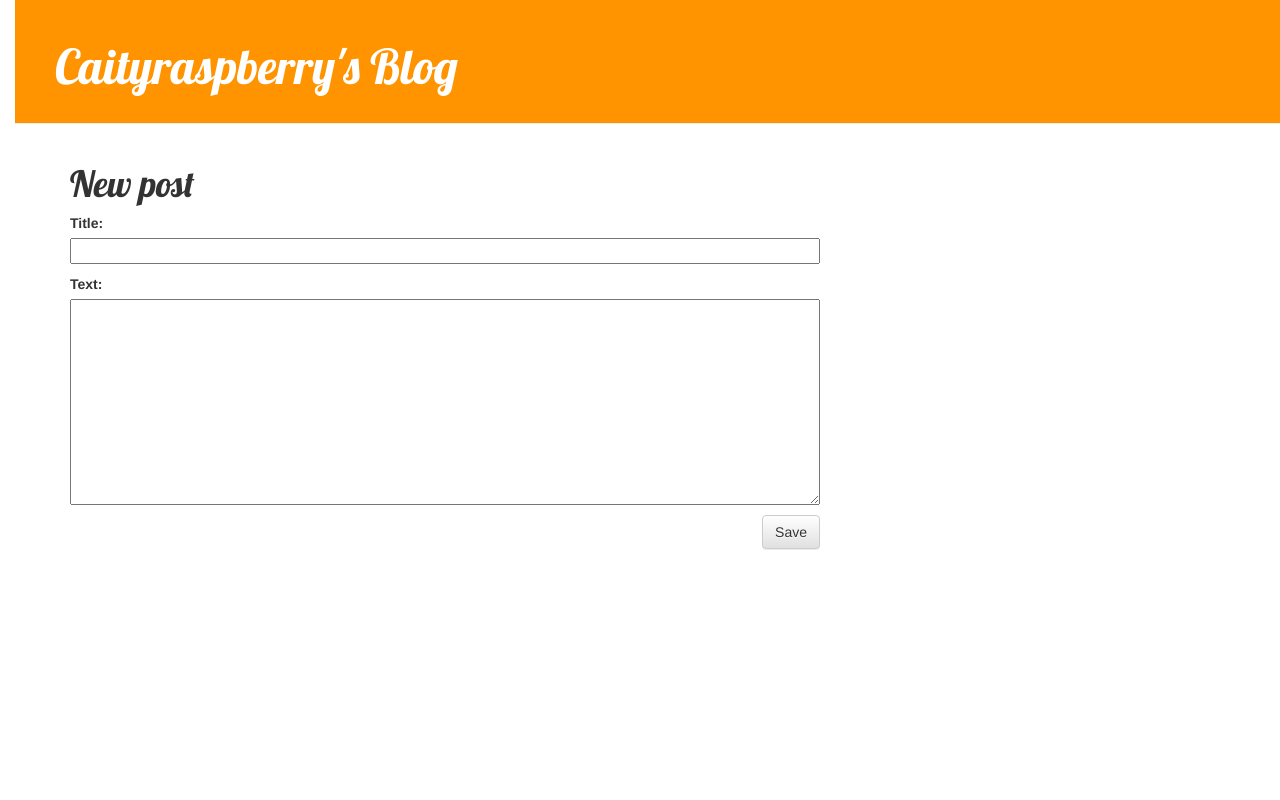
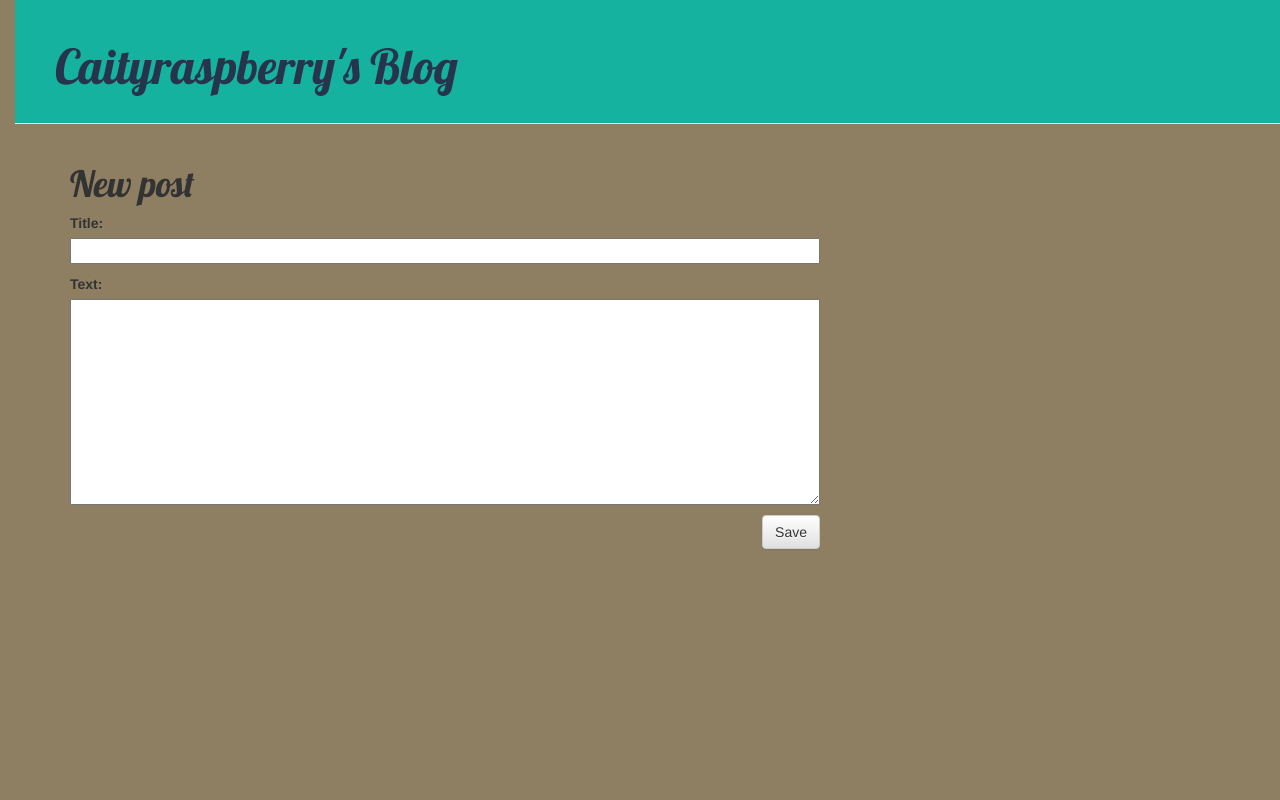
Before and after one commit to caityraspberry/my-first-blog, a Django app: page /post/new/ in a window 1280 px wide. Run offline with Django 3.2, Linux system fonts and the light colour scheme; some libraries are stand-ins or nearby versions.

Commit message:
Messing with format

```diff
--- a/blog/static/css/blog.css
+++ b/blog/static/css/blog.css
@@ -1,22 +1,29 @@
 h1 a {
-    color: #FCA205;
+    color: #27354c;
     font-family: 'Lobster';
 }
+
+/*This edits the main background color and such*/
 body {
     padding-left: 15px;
+    background-color: #8e7f63;
 }
+
+/*This is the background to the main title*/
 .page-header {
-    background-color: #ff9400;
+    background-color: #15b2a0;
     margin-top: 0;
     padding: 20px 20px 20px 40px;
 }
 
+/*This is the main title*/
 .page-header h1, .page-header h1 a, .page-header h1 a:visited, .page-header h1 a:active {
-    color: #ffffff;
+    color: #27354c;
     font-size: 36pt;
     text-decoration: none;
 }
 
+/*This moves the location of the posts and titles and such under the main title*/
 .content {
     margin-left: 40px;
 }
@@ -25,8 +32,9 @@ h1, h2, h3, h4 {
     font-family: 'Lobster', cursive;
 }
 
+/*This is the date post*/
 .date {
-    color: #828282;
+    color: #e0d7c5;
 }
 
 .save {
@@ -37,17 +45,20 @@ h1, h2, h3, h4 {
     width: 100%;
 }
 
+/*This is the plus sign in the corner to add a post*/
 .top-menu, .top-menu:hover, .top-menu:visited {
-    color: #ffffff;
+    color: #593c0a;
     float: right;
     font-size: 26pt;
     margin-right: 20px;
 }
 
+/*This edits the the margin between posts*/
 .post {
     margin-bottom: 70px;
 }
 
+/*This is the post titles*/
 .post h1 a, .post h1 a:visited {
     color: #000000;
 }
```
